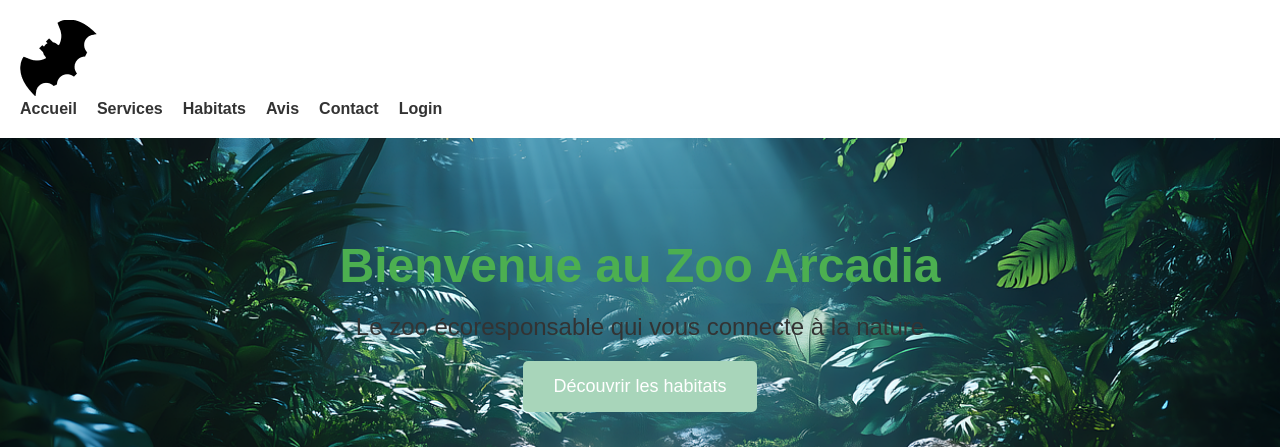
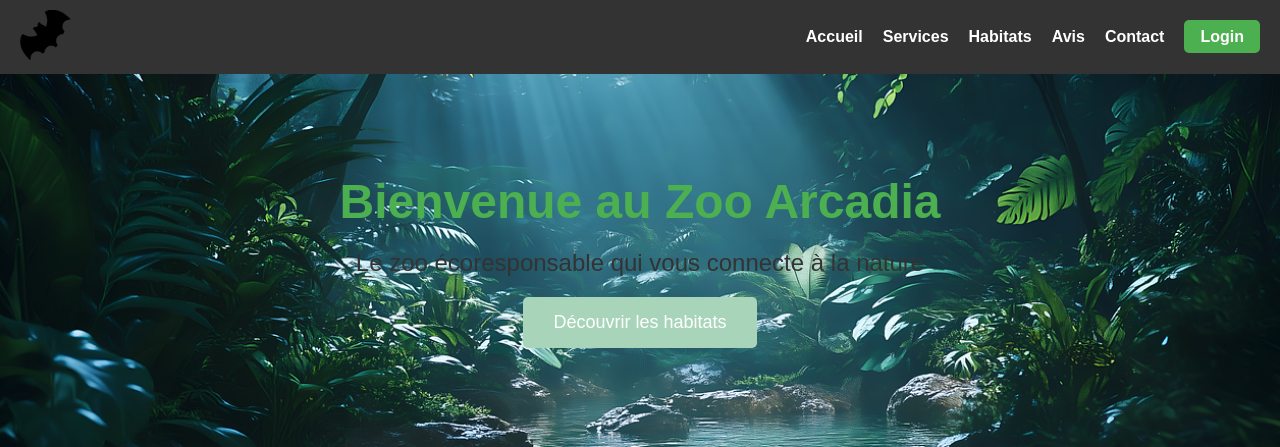
Before and after one commit to Devlim0210/ZOO_ARCADIA, a PHP site: page / in a window 1280 px wide. Shown: the top 447 px of the page. Run offline with PHP 8.4, Linux system fonts and the light colour scheme.

Commit message:
modification header/footer en mode php

```diff
--- a/styles.css
+++ b/styles.css
@@ -13,7 +13,7 @@ body {
 
 /* Header */
 /*Valable sur tout les pages*/
-header {
+/**header {
   display: flex;
   justify-content: space-between;
   align-items: center;
@@ -31,6 +31,53 @@ nav ul li a {
   text-decoration: none;
   color: #333333;
   font-weight: bold;
+}**/
+/* Style du header */
+.navbar-container {
+  display: flex;
+  justify-content: space-between;
+  align-items: center;
+  background-color: #333;
+  padding: 10px 20px;
+}
+
+.logo img {
+  height: 50px;
+}
+
+.nav-links {
+  list-style: none;
+  display: flex;
+  gap: 20px;
+}
+
+.nav-links li {
+  margin: 0;
+}
+
+.nav-links a {
+  color: white;
+  text-decoration: none;
+  font-weight: bold;
+  transition: color 0.3s;
+}
+
+.nav-links a:hover {
+  color: #4caf50; /* Vert au survol */
+}
+
+/* Style du bouton Login */
+.btn-login {
+  background-color: #4caf50; /* Couleur verte */
+  padding: 8px 16px;
+  color: white;
+  border-radius: 5px;
+  text-decoration: none;
+  transition: background-color 0.3s;
+}
+
+.btn-login:hover {
+  background-color: #388e3c; /* Couleur verte foncée au survol */
 }
 /***PAGE D4ACCUEIL**/
 /* Hero Section */
```
Also changed, not shown: other parts of styles.css (+53 -0 lines).
